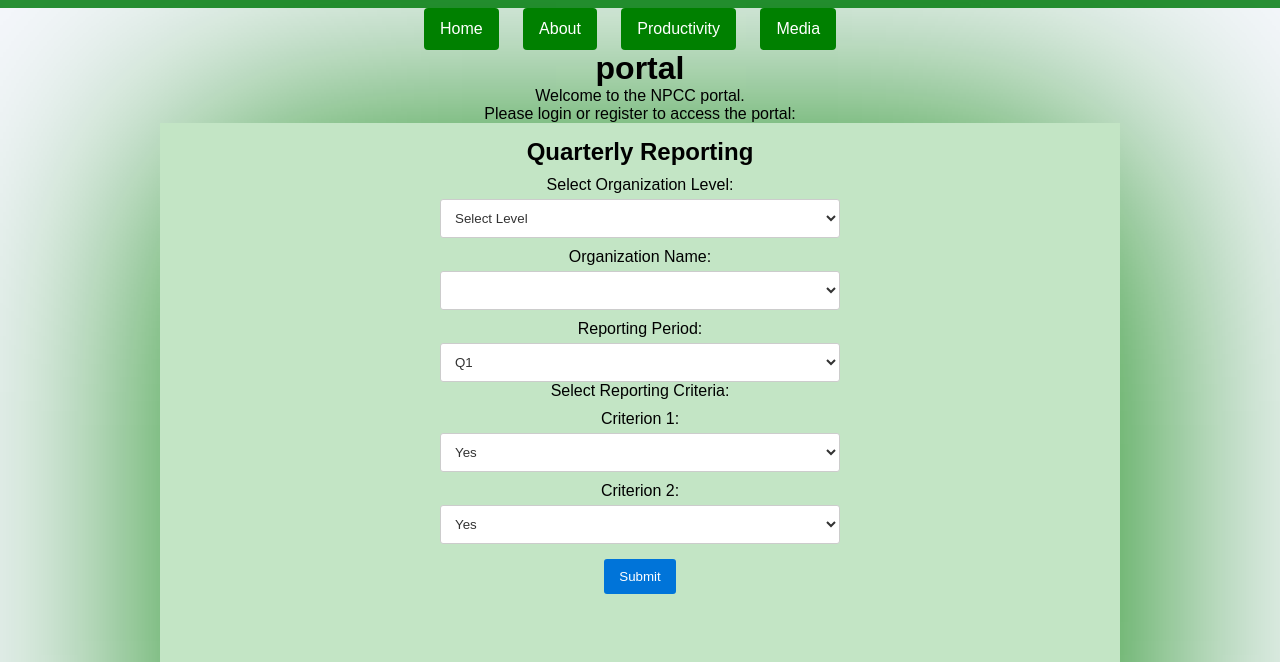
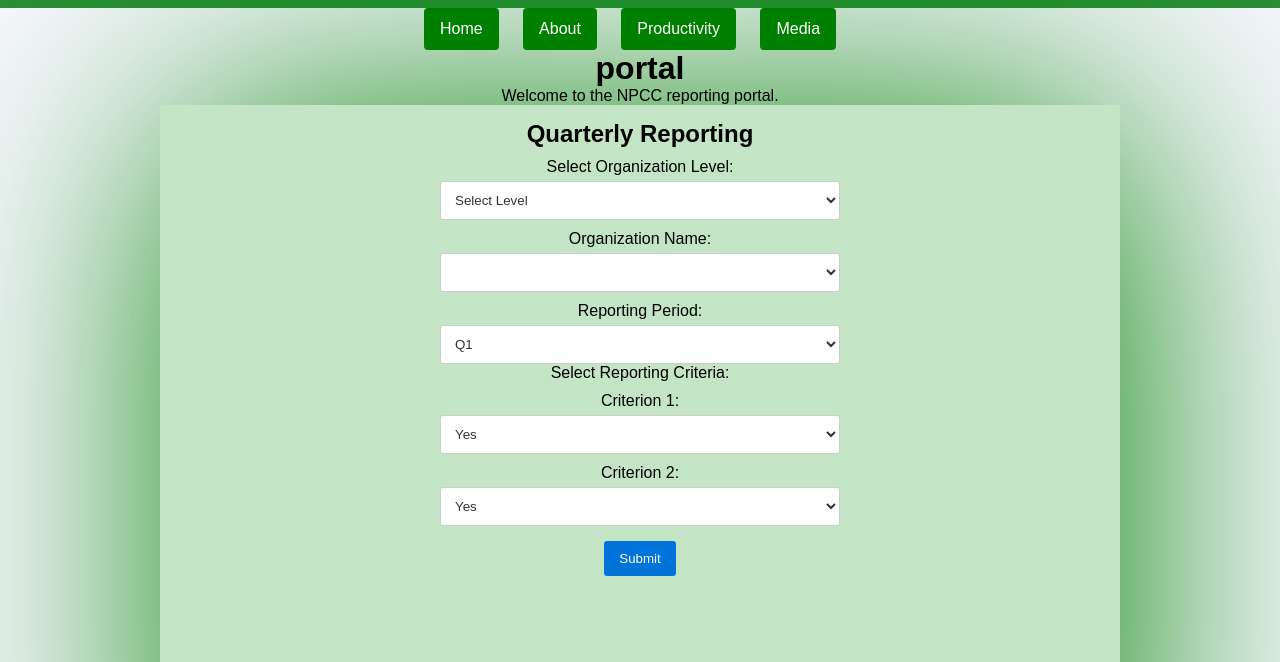
Before and after one commit to chege1974/my-website, a plain HTML site: page Reporting.html in a window 1280 px wide. Shown: the part 138-800 px from the top of the page. Drawn offline with Linux system fonts and the light colour scheme.

Commit message:
Update Reporting.html

```diff
--- a/Reporting.html
+++ b/Reporting.html
@@ -120,8 +120,7 @@
     </nav>
 
     <h1>portal</h1>
-    <p>Welcome to the NPCC portal.</p>
-    <p>Please login or register to access the portal:</p>
+    <p>Welcome to the NPCC reporting portal.</p>
 
     <main>
         <div class="card">
```
